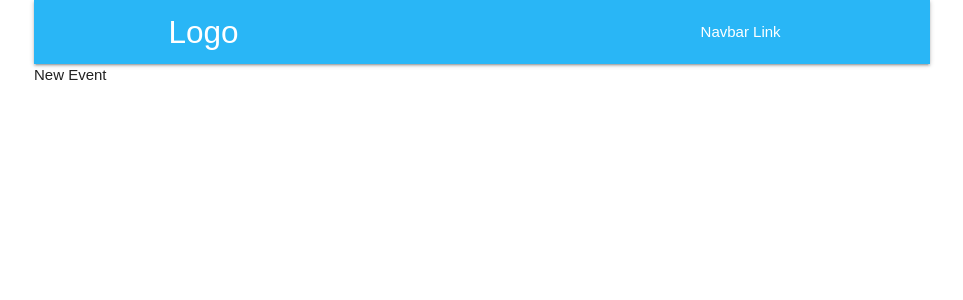
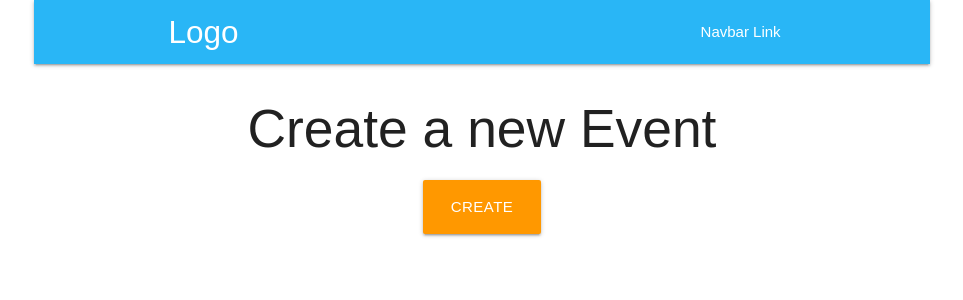
Before and after one commit to shimoal/are-you-free, a React (Create React App) app in the folder client/: page /events/new in a window 1280 px wide. Shown: the top 300 px of the page, without its empty margins (158-1121 px from the left). Built offline with nearby package versions, Linux system fonts and the light colour scheme.

Commit message:
Create new event page

```diff
--- a/client/src/App.tsx
+++ b/client/src/App.tsx
@@ -2,11 +2,11 @@ import * as React from "react";
 const { Component } = React;
 import { BrowserRouter, Route } from "react-router-dom";
 
+import CreateEvent from "./components/events/CreateEvent";
 import Landing from "./components/Landing";
 import NavBar from "./components/NavBar";
 
 const Dashboard = () => <div>Dashboard</div>;
-const CreateEvent = () => <div>New Event</div>;
 
 class App extends Component<{}, { selectedView: string }> {
 	render() {
--- /dev/null
+++ b/client/src/components/events/CreateEvent.tsx
@@ -0,0 +1,20 @@
+import * as React from "react";
+const { Component } = React;
+
+export default class CreateEvent extends Component {
+	render() {
+		return (
+			<div className="center">
+				<h2>Create a new Event</h2>
+				<div className="row center">
+					<a
+						href="/events/new"
+						className="btn-large waves-effect waves-light orange"
+					>
+						Create
+					</a>
+				</div>
+			</div>
+		);
+	}
+}
```
